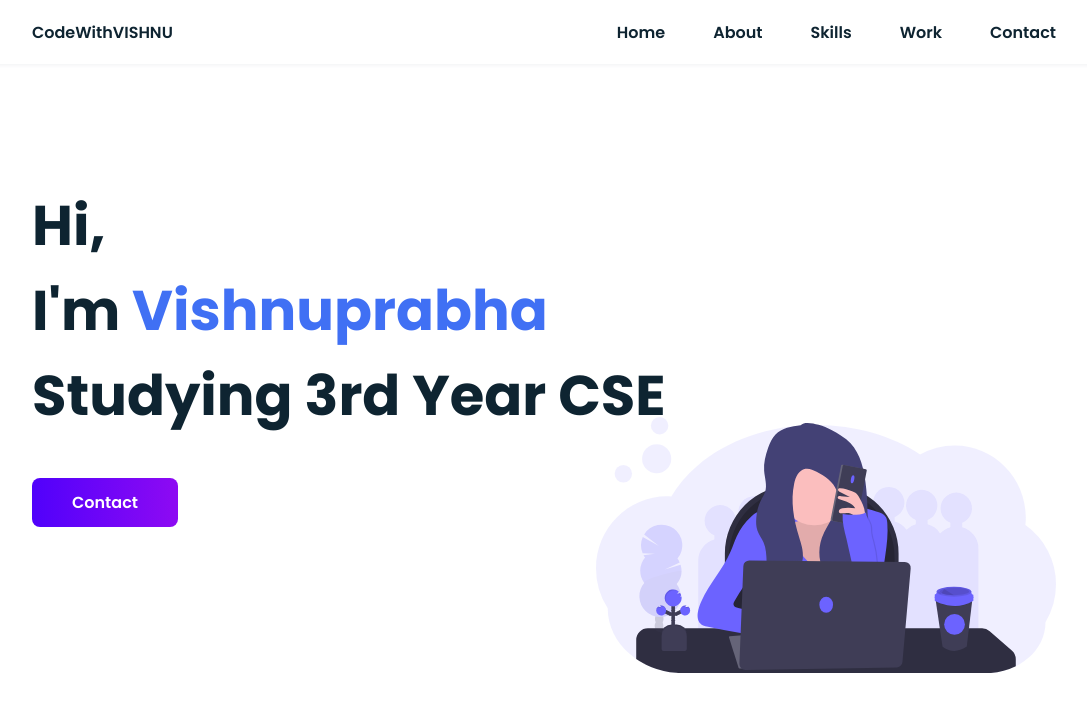
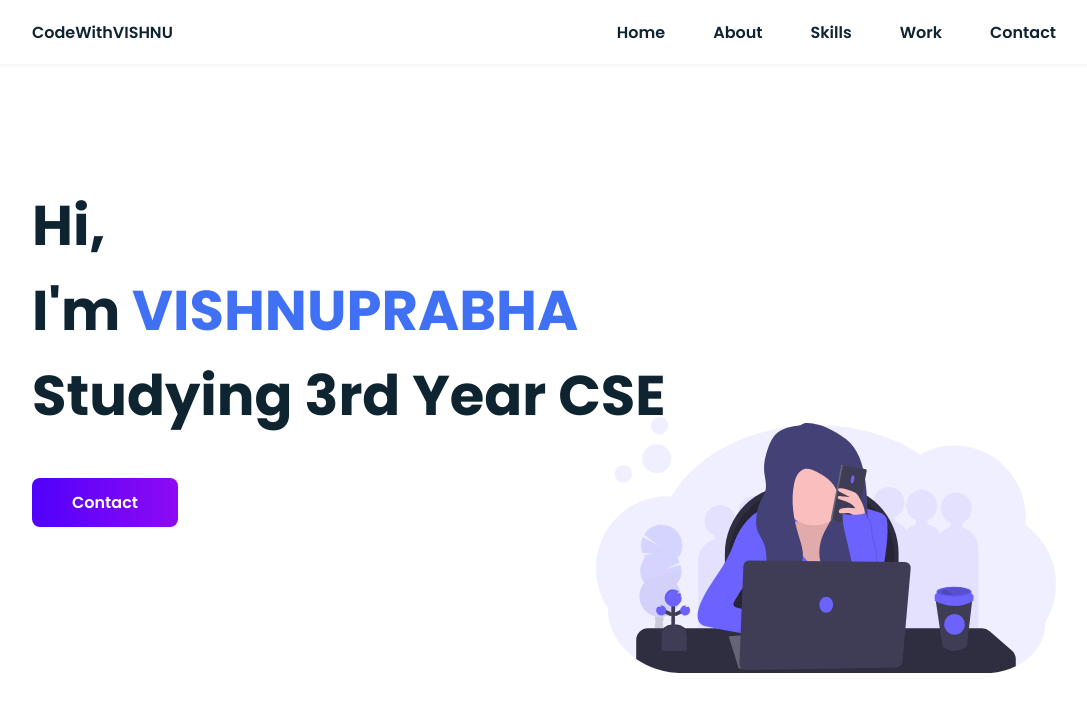
Before and after one commit to Vishnuprabha21/Portfolio, a plain HTML site: page index.html in a window 1280 px wide. Shown: the top 707 px of the page, without its empty margins (96-1183 px from the left). Drawn offline with nearby package versions, Linux system fonts and the light colour scheme.

Commit message:
Update index.html

```diff
--- a/index.html
+++ b/index.html
@@ -51,7 +51,7 @@
       <section class="home bd_grid" id="home">
         <div class="home_data" data-aos="fade-down">
           <h1 class="home_title">
-            Hi, <br />I'm <span class="home_title-color">Vishnuprabha </span
+            Hi, <br />I'm <span class="home_title-color">VISHNUPRABHA </span
             ><br />Studying 3rd Year CSE
           </h1>
           <a href="#contact" class="button"> Contact</a>
```
